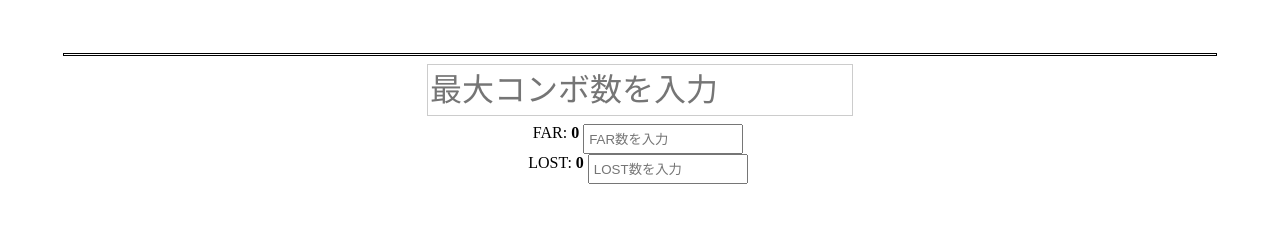
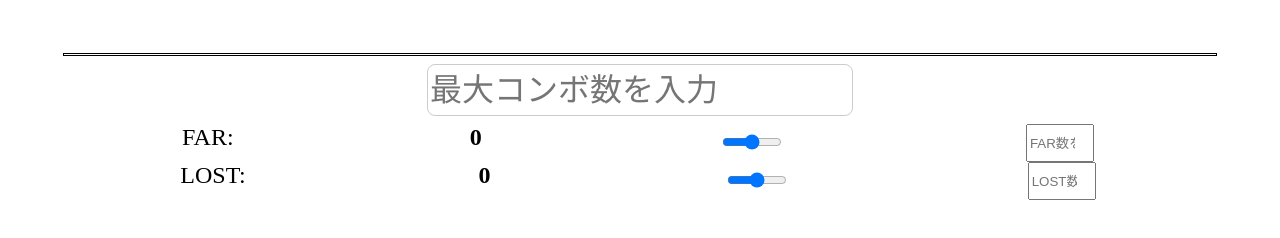
Before and after one commit to nyanko5882/Arcaea-Score-Calculator, a plain HTML site: page index.html in a window 1280 px wide. Shown: the part 106-344 px from the top of the page. Drawn offline with Linux system fonts and the light colour scheme.

Commit message:
refactor html and css

```diff
--- a/index.html
+++ b/index.html
@@ -11,10 +11,12 @@
         <input id="input-maxcombo" type="number" min="1" placeholder="最大コンボ数を入力">
         <div id="panel-far">
             FAR: <span id="far">0</span>
+            <input type="range" min="0" id="input-far-slider" class="input-judge">
             <input type="number" min="0" id="input-far" class="input-judge" placeholder="FAR数を入力">
         </div>
         <div id="panel-lost" class="judge-panel">
             LOST: <span id="lost">0</span>
+            <input type="range" min="0" id="input-lost-slider" class="input-judge">
             <input type="number" min="0" id="input-lost" class="input-judge" placeholder="LOST数を入力">
         </div>
         <script src="script.js"></script>
--- a/style.css
+++ b/style.css
@@ -6,8 +6,7 @@
 html {
     width: 100vw;
     height: 100vh;
-    overflow-y: scroll;
-    overflow-x: hidden;
+    overflow: hidden;
 }
 body {
     width: 100%;
@@ -27,12 +26,14 @@ body {
     line-height: 32px;
     border: 1px solid var(--border);
     margin-bottom: 8px;
+    border-radius: 8px;
 }
 body > div {
     display: flex;
     flex-direction: row;
     width: 90%;
-    justify-content: center;
+    justify-content: space-around;
+    font-size: 24px;
 }
 hr {
     width: 90%;
@@ -43,16 +44,13 @@ hr {
 span {
     font-weight: bold;
 }
-div > * {
-    padding-left: 4px;
-}
 #score-display {
     font-size: 48px;
     text-align: center;
 }
 .input-judge {
-    height: 24px;
+    height: 32px;
     margin-left: 4px;
     margin-right: 4px;
-    width: 150px;
+    width: 60px;
 }
```
